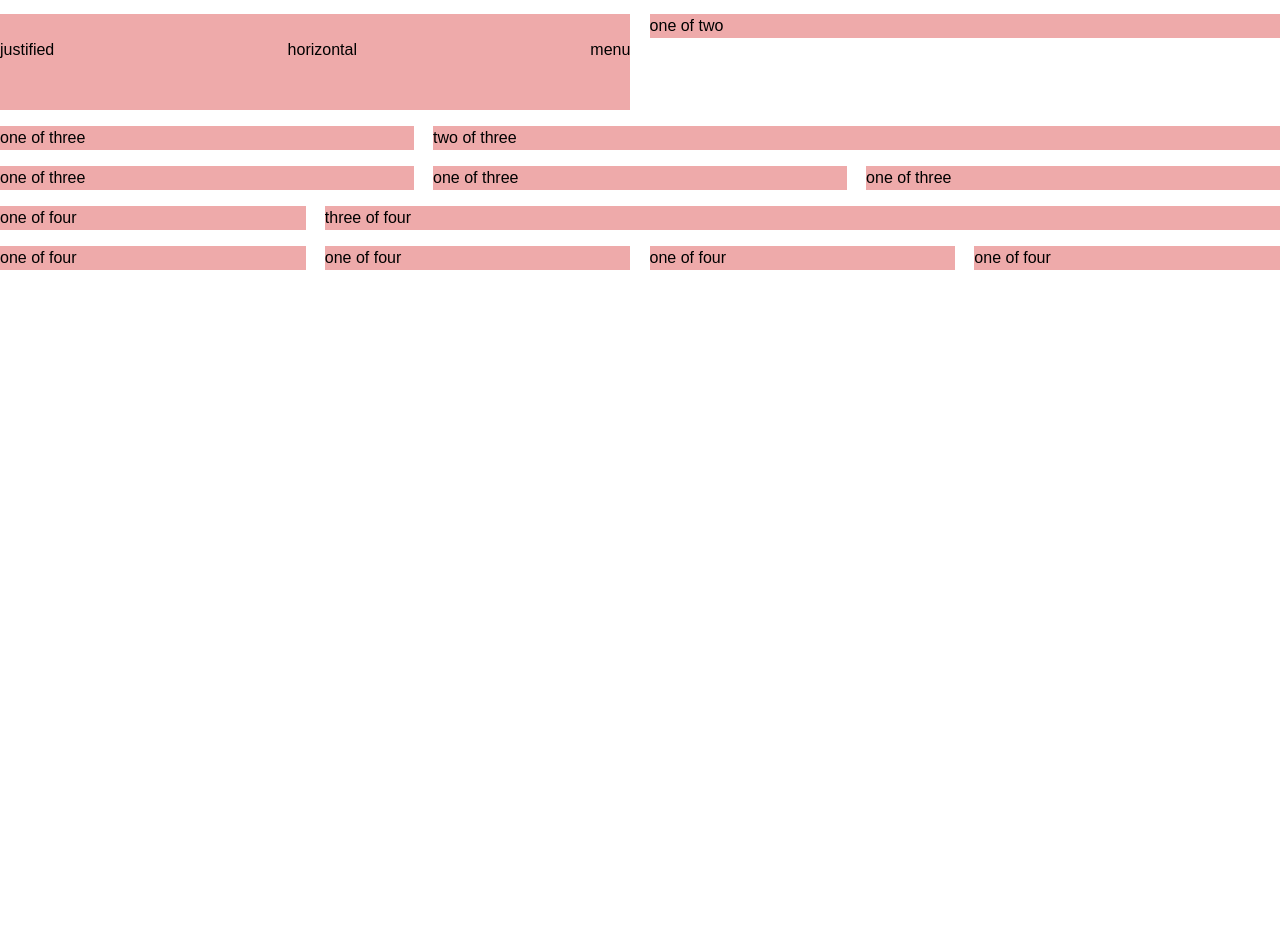
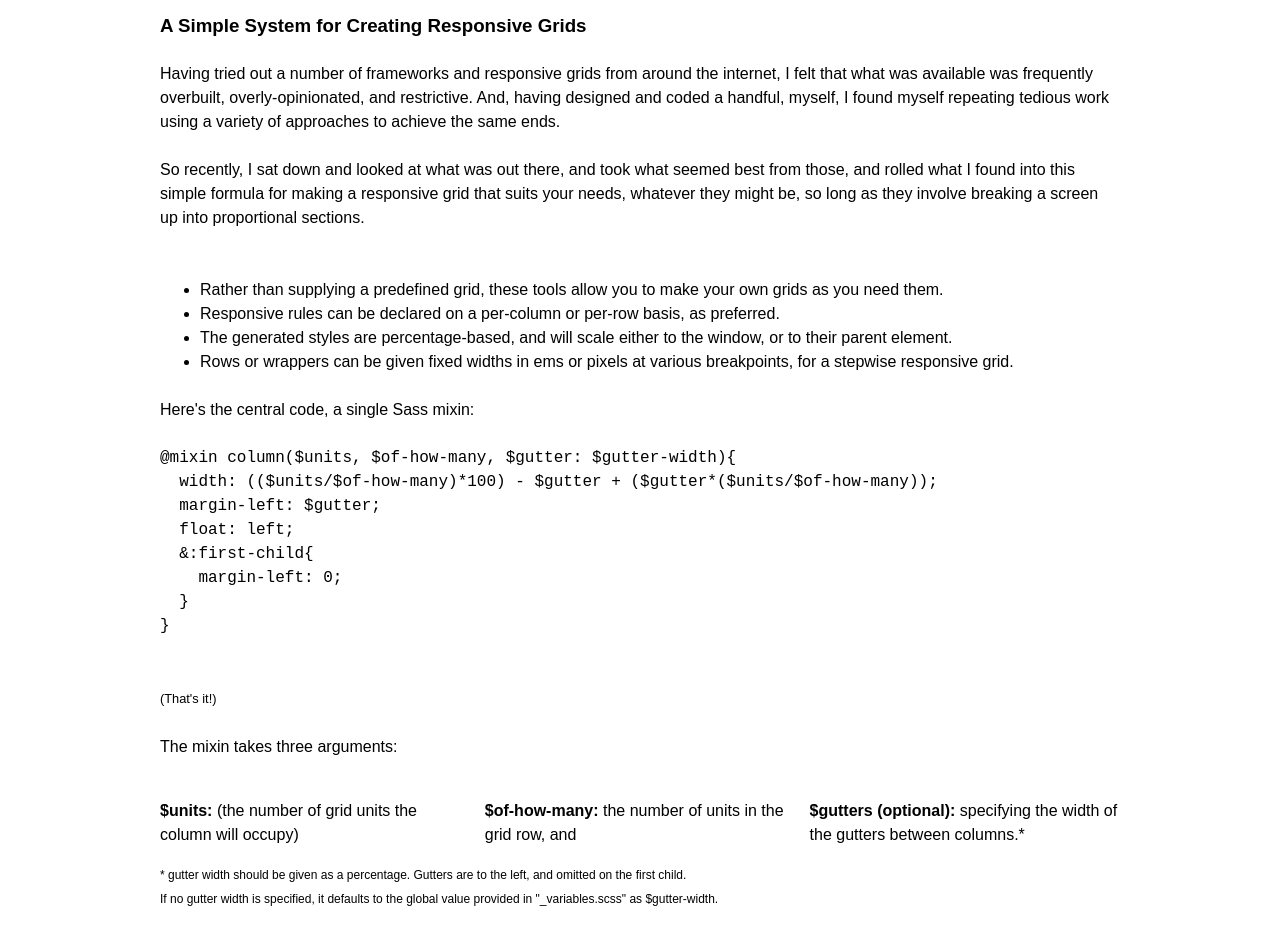
Before and after one commit to andosteinmetz/sass_grundrisse, a plain HTML site: page index.html in a window 1280 px wide. Shown: the part 82-1009 px from the top of the page. Before the commit the page ends 800 px from the top, so only its background shows below. Drawn offline with Linux system fonts and the light colour scheme.

Commit message:
began editing the homepage to include documentation.

```diff
--- a/index.html
+++ b/index.html
@@ -7,8 +7,62 @@
     <link rel="stylesheet" href="stylesheets/main.css">
 </head>
 <body>
-    <h1>Responsive Grid</h1>
-    <section class="row pinkboxes">
+    <div class="wrapper">
+        <header>
+            <h1>The Sass Grundrisse</h1>
+            <h3>A Simple System for Creating Responsive Grids</h3>
+        </header>
+    </div>
+    <section class="wrapper">
+        <p>Having tried out a number of frameworks and responsive grids from around the internet, I felt that what was available was frequently overbuilt, overly-opinionated, and restrictive.
+        And, having designed and coded a handful, myself, I found myself repeating tedious work using a variety of approaches to achieve the same ends.</p>
+        <p>So recently, I sat down and looked at what was out there, and took what seemed best from those, and rolled what I found into this simple formula for making a responsive grid that suits your needs, whatever they might be, so long as they involve breaking a screen up into proportional sections.</p>
+    </section>
+    <section class="wrapper">
+        <div class="row">
+            <div class="col">
+                <ul>
+                    <li>Rather than supplying a predefined grid, these tools allow you to make your own grids as you need them.</li>
+                    <li>Responsive rules can be declared on a per-column or per-row basis, as preferred.</li>
+                    <li>The generated styles are percentage-based, and will scale either to the window, or to their parent element.</li>
+                    <li>Rows or wrappers can be given fixed widths in ems or pixels at various breakpoints, for a stepwise responsive grid.</li>
+                </ul>
+
+                <p>Here's the central code, a single Sass mixin:</p>
+
+                <pre>
+@mixin column($units, $of-how-many, $gutter: $gutter-width){
+  width: (($units/$of-how-many)*100) - $gutter + ($gutter*($units/$of-how-many));
+  margin-left: $gutter;
+  float: left;
+  &:first-child{
+    margin-left: 0;
+  }
+}
+                </pre>
+
+                <p><small>(That's it!)</small></p>
+
+                <p>The mixin takes three arguments:</p>
+            </div>
+        </div>
+        <div class="row">
+            <div class="col one-of-three"><strong>$units:</strong> (the number of grid units the column will occupy)</div>
+            <div class="col one-of-three"><strong>$of-how-many:</strong> the number of units in the grid row, and</div>
+            <div class="col one-of-three"><strong>$gutters (optional):</strong> specifying the width of the gutters between columns.*</div>
+        </div>
+        <aside>* gutter width should be given as a percentage. Gutters are to the left, and omitted on the first child.<br>
+            If no gutter width is specified, it defaults to the global value provided in "_variables.scss" as $gutter-width.
+        </aside>
+    </section>
+
+    <section class="row wrapper">
+        <div class="col one-of-three"></div>
+        <div class="col one-of-three"></div>
+        <div class="col one-of-three"></div>
+    </section>
+
+    <!--<section class="row pinkboxes">
         <div class="col one-of-two">
             <ul class="horizontal-menu">
                 <li>justified</li>
@@ -29,11 +83,6 @@
         <div class="col one-of-three">one of three</div>
         <div class="col one-of-three">one of three</div>
     </section>
-    <!--<section class="row greyboxes">
-        <div class="col one-of-four">one of four</div>
-        <div class="col one-of-two">two of four</div>
-        <div class="col one-of-four">one of four</div>
-    </section>-->
 
     <section class="row pinkboxes med-single-col">
         <div class="col one-of-four">one of four</div>
@@ -45,6 +94,6 @@
         <div class="col one-of-four med-one-of-two">one of four</div>
         <div class="col one-of-four med-one-of-two">one of four</div>
         <div class="col one-of-four med-one-of-two">one of four</div>
-    </section>
+    </section>-->
 </body>
 </html>
--- a/sass/main.scss
+++ b/sass/main.scss
@@ -25,3 +25,12 @@
   margin-left: 0;
   padding-left: 0;
 }
+
+.wrapper{
+  width: 960px;
+  margin: 0 auto;
+}
+
+aside{
+  font-size: .75em;
+}
```
Also changed, not shown: stylesheets/main.css.
